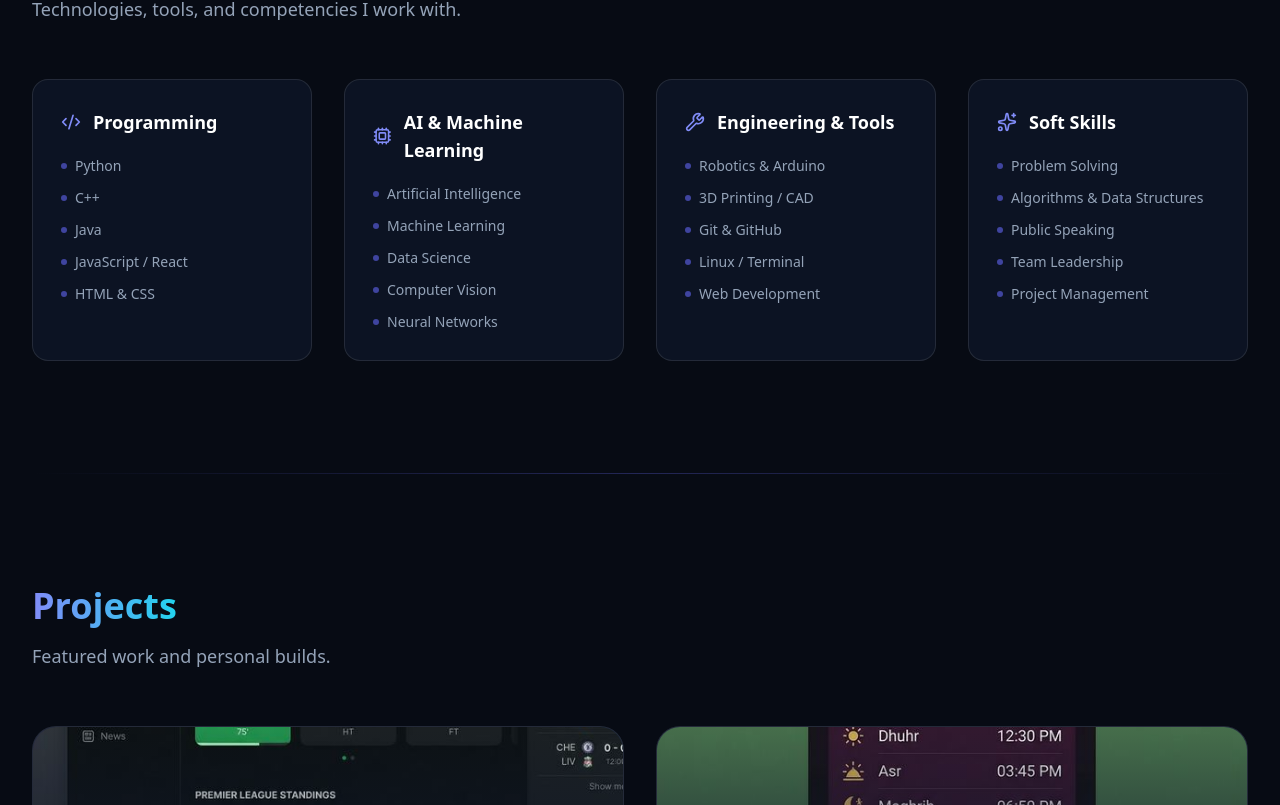
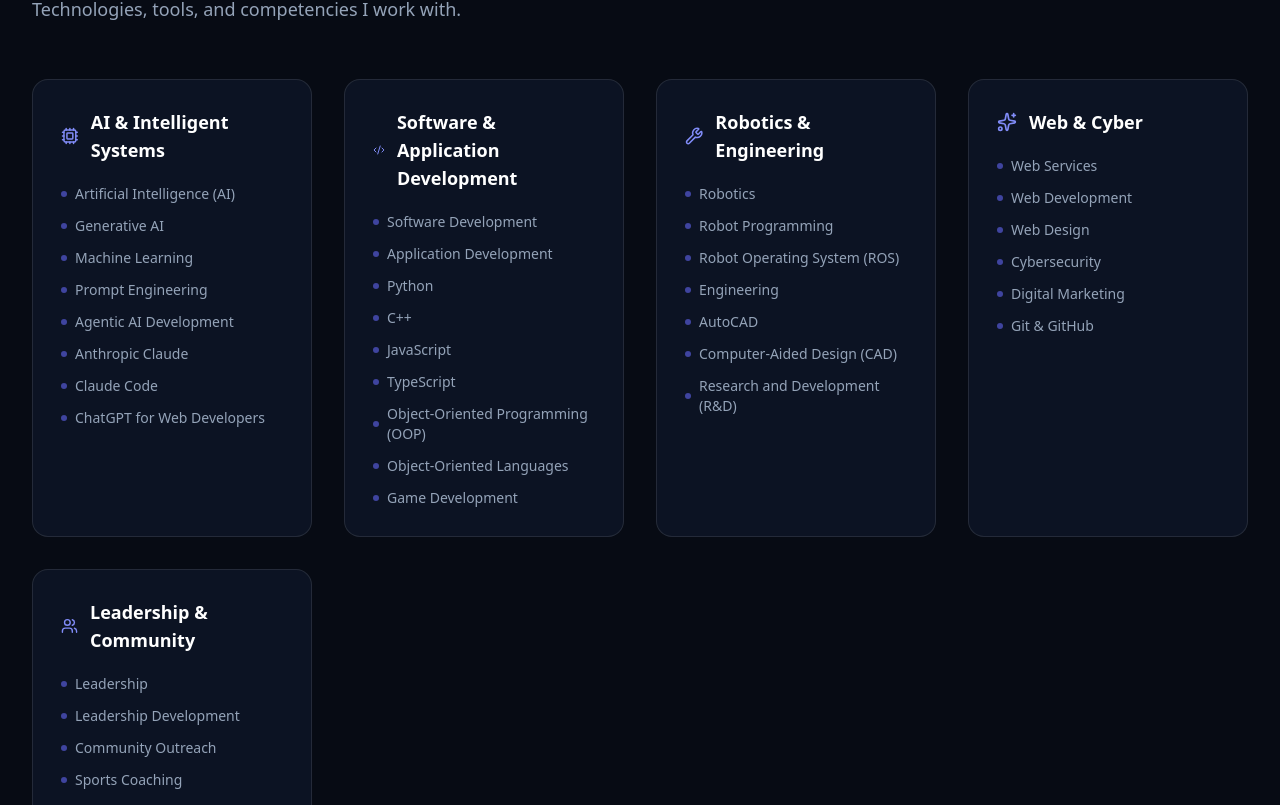
Before and after one commit to makadamian2010/my-website, a React (Vite) app: page / in a window 1280 px wide. Shown: the part 855-1660 px from the top of the page. Built offline with nearby package versions, Linux system fonts and the light colour scheme.

Commit message:
Expand portfolio skills from LinkedIn profile

```diff
--- a/src/PortfolioWebsite.jsx
+++ b/src/PortfolioWebsite.jsx
@@ -105,38 +105,67 @@ export default function PortfolioWebsite() {
 
   const skillCategories = [
     {
-      title: "Programming",
-      icon: <Code2 size={20} />,
-      skills: ["Python", "C++", "Java", "JavaScript / React", "HTML & CSS"],
-    },
-    {
-      title: "AI & Machine Learning",
+      title: "AI & Intelligent Systems",
       icon: <Cpu size={20} />,
       skills: [
-        "Artificial Intelligence",
+        "Artificial Intelligence (AI)",
+        "Generative AI",
         "Machine Learning",
-        "Data Science",
-        "Computer Vision",
-        "Neural Networks",
+        "Prompt Engineering",
+        "Agentic AI Development",
+        "Anthropic Claude",
+        "Claude Code",
+        "ChatGPT for Web Developers",
       ],
     },
     {
-      title: "Engineering & Tools",
-      icon: <Wrench size={20} />,
+      title: "Software & Application Development",
+      icon: <Code2 size={20} />,
       skills: [
-        "Robotics & Arduino",
-        "3D Printing / CAD",
-        "Git & GitHub",
-        "Linux / Terminal",
-        "Web Development",
+        "Software Development",
+        "Application Development",
+        "Python",
+        "C++",
+        "JavaScript",
+        "TypeScript",
+        "Object-Oriented Programming (OOP)",
+        "Object-Oriented Languages",
+        "Game Development",
       ],
     },
     {
-      title: "Soft Skills",
+      title: "Robotics & Engineering",
+      icon: <Wrench size={20} />,
+      skills: [
+        "Robotics",
+        "Robot Programming",
+        "Robot Operating System (ROS)",
+        "Engineering",
+        "AutoCAD",
+        "Computer-Aided Design (CAD)",
+        "Research and Development (R&D)",
+      ],
+    },
+    {
+      title: "Web & Cyber",
       icon: <Sparkles size={20} />,
       skills: [
-        "Problem Solving",
-        "Algorithms & Data Structures",
+        "Web Services",
+        "Web Development",
+        "Web Design",
+        "Cybersecurity",
+        "Digital Marketing",
+        "Git & GitHub",
+      ],
+    },
+    {
+      title: "Leadership & Community",
+      icon: <Users size={20} />,
+      skills: [
+        "Leadership",
+        "Leadership Development",
+        "Community Outreach",
+        "Sports Coaching",
         "Public Speaking",
         "Team Leadership",
         "Project Management",
```
